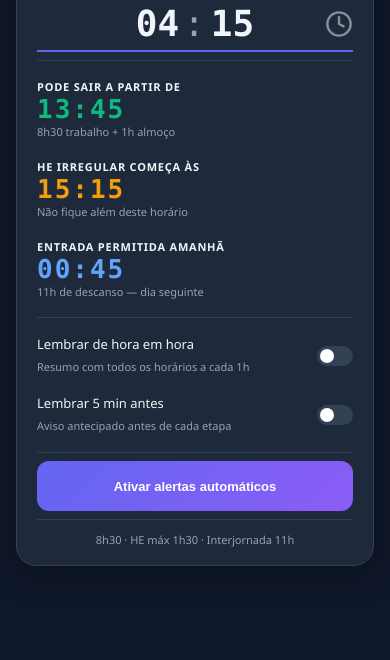
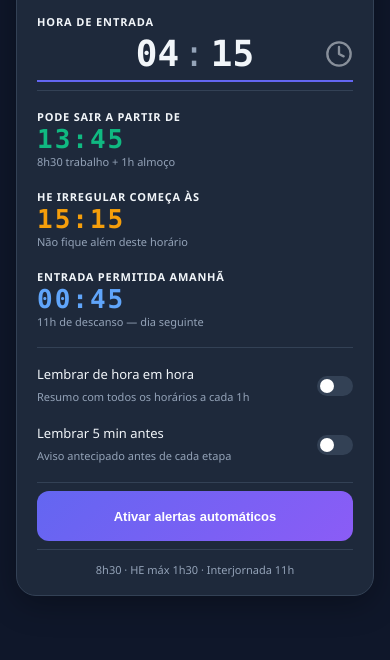
Before and after one commit to RGRumpel/assistente-ponto, a plain HTML site: page index.html in a window 390 px wide. Shown: the part 184-844 px from the top of the page. Drawn offline with Linux system fonts and the light colour scheme.

Commit message:
Fix mobile: padding-top dinâmico para tip bar não sobrepor o card
Co-Authored-By: Claude Sonnet 4.6 <noreply@anthropic.com>

```diff
--- a/index.html
+++ b/index.html
@@ -9,6 +9,8 @@
 <link rel="icon" id="favicon" type="image/png"/>
 <style>
 * { margin:0; padding:0; box-sizing:border-box; }
+::-webkit-scrollbar { display:none; }
+* { scrollbar-width:none; }
 :root {
   --bg:#0f172a; --surface:#1e293b; --border:#334155;
   --text:#f1f5f9; --muted:#94a3b8; --accent:#6366f1; --accent-light:#c7d2fe;
@@ -59,7 +61,7 @@ body {
   padding:60px 16px 20px;
 }
 @media (max-width:600px) {
-  body { padding-top:20px; }
+  body { padding-top:80px; transition:padding-top .3s ease; }
 }
 .card {
   background:var(--surface); border-radius:20px;
@@ -164,7 +166,7 @@ hr { border:none; border-top:1px solid var(--border); margin:8px 0; }
   <b style="color:var(--green)">Instalar como app:</b>
   <span class="tip-desktop">No Chrome, clique em ⋮ → <b>Salvar e compartilhar</b> → <b>Criar atalho</b> → marque "Abrir como janela"</span>
   <span class="tip-mobile" style="display:none">No Safari: compartilhar → <b>Adicionar à Tela de Início</b></span>
-  <button class="tip-close" onclick="document.getElementById('tip-bar').style.display='none'">✕</button>
+  <button class="tip-close" onclick="document.getElementById('tip-bar').style.display='none';document.body.style.paddingTop=''">✕</button>
 </div>
 
 <div class="card">
```
